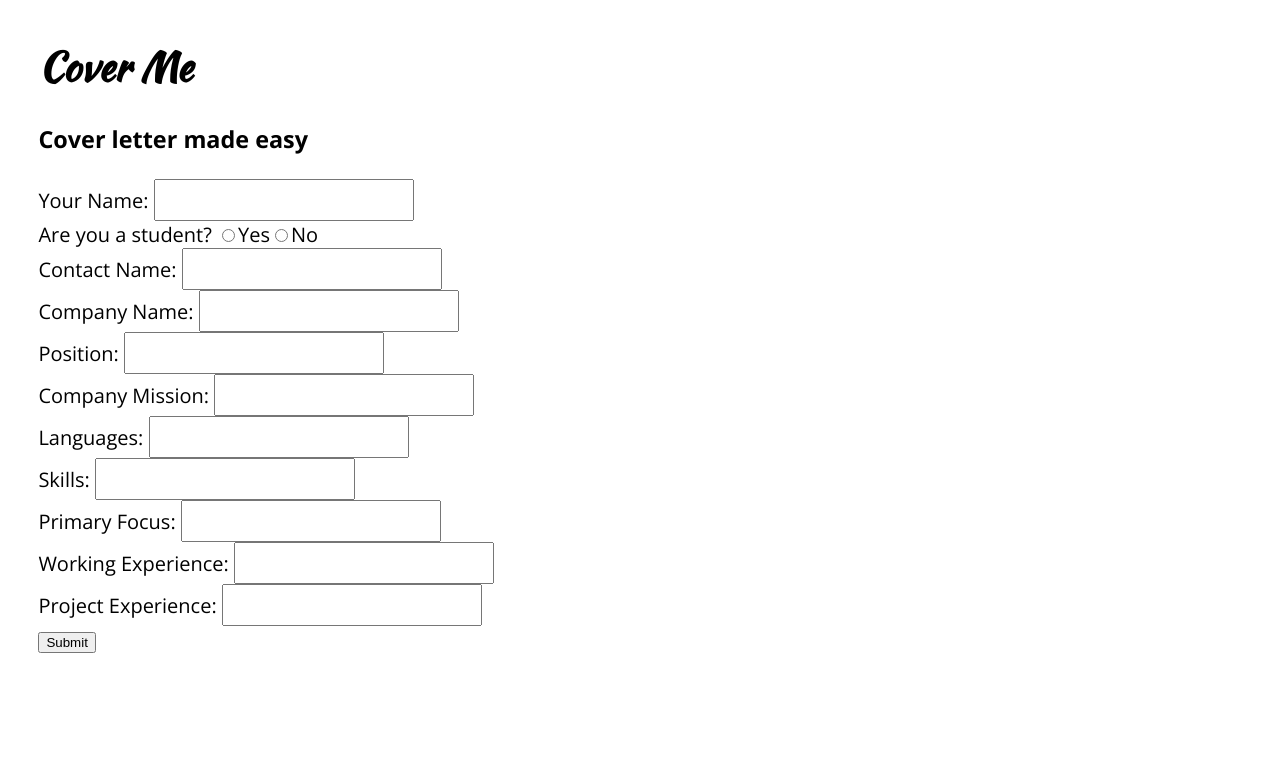
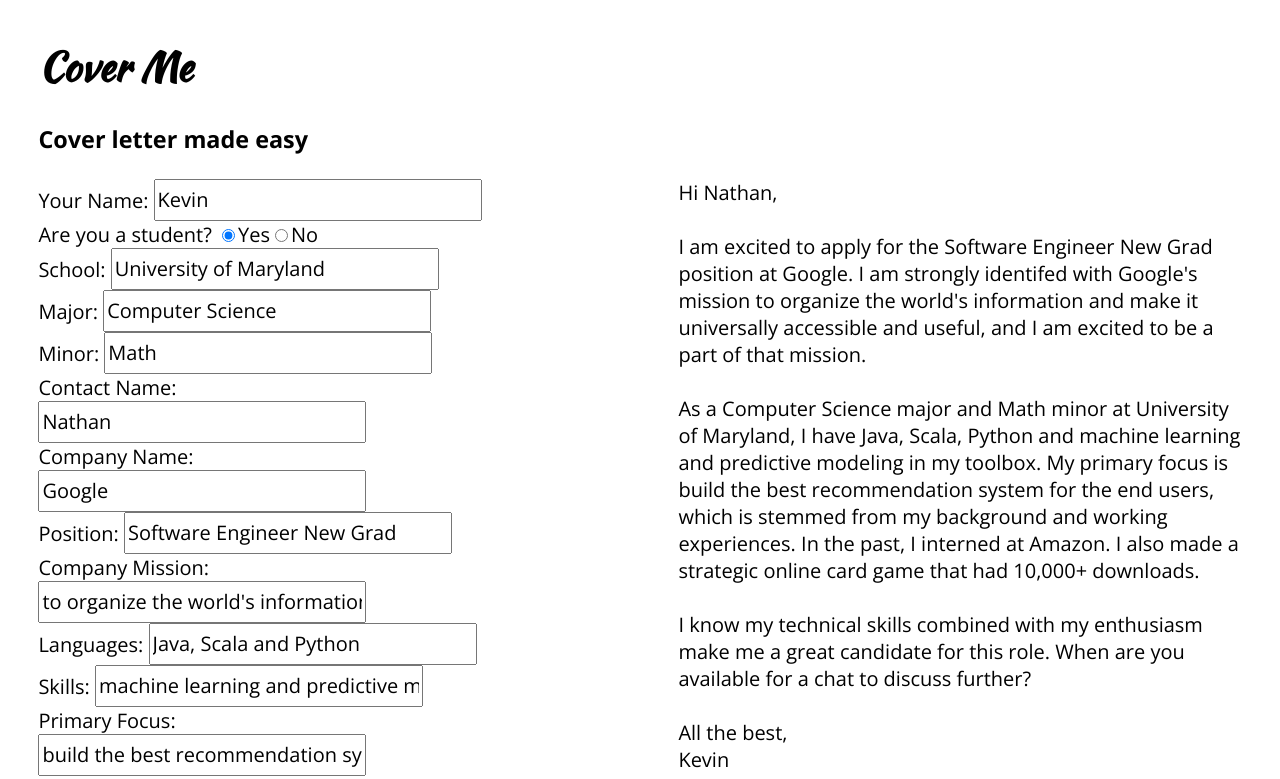
Before and after one commit to katie-truong/cover-me, a React (Create React App) app in the folder client/: page / in a window 1280 px wide. Shown: the top 779 px of the page. Built offline with nearby package versions, Linux system fonts and the light colour scheme.

Commit message:
Add initial state

```diff
--- a/client/src/App.js
+++ b/client/src/App.js
@@ -7,7 +7,37 @@ class App extends React.Component {
   constructor() {
     super();
     this.state = {
-      data: '',
+      data: {
+				yourName: 'Kevin',
+				student: 'true',
+				contactName: 'Nathan',
+				howWeMet: '',
+        companyName: 'Google',
+        companyCategory: [
+            {value: '', displayValue: ''},
+            {value: 'bigN', displayValue: 'Big N'},
+            {value: 'finTech', displayValue: 'FinTech'},
+            {value: 'healthcare', displayValue: 'Health Care'},
+            {value: 'edu', displayValue: 'Education'},
+            {value: 'service', displayValue: 'Service'},
+            {value: 'ecommerce', displayValue: 'E-Commerce'},
+            {value: 'non-tech', displayValue: 'Non Tech'}
+				],
+				position: 'Software Engineer New Grad',
+				companyMission: `to organize the world's information and make it universally accessible and useful`,
+				school: 'University of Maryland',
+				major: 'Computer Science',
+				minor: 'Math',
+				title: '',
+        languages: 'Java, Scala, Python',
+				skills: 'machine learning and predictive modeling',
+				primaryFocus: 'build the best recommendation system for the end users',
+        workingExperience: 'interned at Amazon',
+        projectExperience: 'made a strategic online card game that had 10,000+ downloads',
+        phoneNumber: '',
+				websiteLink: '',
+				submit: 'True'
+    	},
       submit: ''
     };
     this.handleSubmitButtonClick = this.handleSubmitButtonClick.bind(this);
--- a/client/src/Form.js
+++ b/client/src/Form.js
@@ -6,11 +6,11 @@ class Form extends React.Component {
     constructor () {
       super();
       this.state = {
-				yourName: '',
-				student: '',
-				contactName: '',
+				yourName: 'Kevin',
+				student: 'true',
+				contactName: 'Nathan',
 				howWeMet: '',
-        companyName: '',
+        companyName: 'Google',
         companyCategory: [
             {value: '', displayValue: ''},
             {value: 'bigN', displayValue: 'Big N'},
@@ -21,24 +21,30 @@ class Form extends React.Component {
             {value: 'ecommerce', displayValue: 'E-Commerce'},
             {value: 'non-tech', displayValue: 'Non Tech'}
 				],
-				position: '',
-				companyMission: ``,
-				school: '',
-				major: '',
-				minor: '',
+				position: 'Software Engineer New Grad',
+				companyMission: `to organize the world's information and make it universally accessible and useful`,
+				school: 'University of Maryland',
+				major: 'Computer Science',
+				minor: 'Math',
 				title: '',
-        languages: '',
-				skills: '',
-				primaryFocus: '',
-        workingExperience: '',
-        projectExperience: '',
+        languages: 'Java, Scala, Python',
+				skills: 'machine learning and predictive modeling',
+				primaryFocus: 'build the best recommendation system for the end users',
+        workingExperience: 'interned at Amazon',
+        projectExperience: 'made a strategic online card game that had 10,000+ downloads',
         phoneNumber: '',
 				websiteLink: '',
-				submit: ''
+				submit: 'True'
     	};
 			this.handleChange = this.handleChange.bind(this);
 			this.handleSubmit = this.handleSubmit.bind(this);
-    }
+		}
+
+		componentDidMount() {
+			this.setState({
+				submit: 'True'
+			})
+		}
 
     handleChange (event) {
 			// this.props.onUpdate(event.target.value);
@@ -83,13 +89,13 @@ class Form extends React.Component {
 			let studentRender = null;
 			if (this.state.student === 'true') {
 				studentRender = 	<div>
-				<div>
+				<div className="section">
 					<label>School: </label>
 					<input
 						className="textField"
 						type="text"
 						name="school"
-						// defaultValue="University of Maryland"
+						defaultValue="University of Maryland"
 						onChange={this.handleChange} />
 				</div>
 
@@ -99,7 +105,7 @@ class Form extends React.Component {
 						className="textField"
 						type="text"
 						name="major"
-						// defaultValue="Computer Science"
+						defaultValue="Computer Science"
 						onChange={this.handleChange} />
 				</div>
 
@@ -109,7 +115,7 @@ class Form extends React.Component {
 						className="textField"
 						type="text"
 						name="minor"
-						// defaultValue="Math"
+						defaultValue="Math"
 						onChange={this.handleChange} />
 				</div>
 			</div>
@@ -135,7 +141,7 @@ class Form extends React.Component {
 								type="text"
 								name="yourName"
 								onChange={this.handleChange}
-								// defaultValue="Kevin"
+								defaultValue="Kevin"
 								value={this.state.name}/>
 						</div>
 
@@ -174,7 +180,7 @@ class Form extends React.Component {
 								type="text"
 								name="contactName"
 								onChange={this.handleChange}
-								// defaultValue="Nathan"
+								defaultValue="Nathan"
 								value={this.state.contactName}/>
 						</div>
 
@@ -191,7 +197,7 @@ class Form extends React.Component {
 								name="companyName"
 								onChange={this.handleChange}
 								value={this.props.companyName}
-								// defaultValue="Google"
+								defaultValue="Google"
 							/>
 						</div>
 
@@ -212,7 +218,7 @@ class Form extends React.Component {
 								name="position"
 								onChange={this.handleChange}
 								value={this.props.position}
-								// defaultValue="Software Engineer"
+								defaultValue="Software Engineer New Grad"
 							/>
 						</div>
 
@@ -224,7 +230,7 @@ class Form extends React.Component {
 								name="companyMission"
 								onChange={this.handleChange}
 								value={this.props.companyMission}
-								// defaultValue="to organize the world's information and make it universally accessible and useful"
+								defaultValue="to organize the world's information and make it universally accessible and useful"
 							/>
 						</div>
 
@@ -234,7 +240,8 @@ class Form extends React.Component {
 								className="textField"
 								type="text"
 								name="languages"
-								onChange={this.handleChange} />
+								onChange={this.handleChange}
+								defaultValue="Java, Scala and Python" />
 						</div>
 
 						<div className="section">
@@ -243,7 +250,8 @@ class Form extends React.Component {
 								className="textField"
 								type="text"
 								name="skills"
-								onChange={this.handleChange} />
+								onChange={this.handleChange}
+								defaultValue="machine learning and predictive modeling"/>
 						</div>
 
 						<div className="section">
@@ -252,6 +260,7 @@ class Form extends React.Component {
 								className="textField"
 								type="text"
 								name="primaryFocus"
+								defaultValue="build the best recommendation system for the end users"
 								onChange={this.handleChange} />
 						</div>
 
@@ -261,6 +270,7 @@ class Form extends React.Component {
 								className="textField"
 								type="text"
 								name="workingExperience"
+								defaultValue="interned at Amazon"
 								onChange={this.handleChange} />
 						</div>
 
@@ -270,6 +280,7 @@ class Form extends React.Component {
 								className="textField"
 								type="text"
 								name="projectExperience"
+								defaultValue="made a strategic online card game that had over 10,000 downloads"
 								onChange={this.handleChange} />
 						</div>
 
--- a/client/src/Message.js
+++ b/client/src/Message.js
@@ -2,10 +2,25 @@ import React from 'react';
 
 
 class Message extends React.Component {
+
+    constructor(props) {
+        super(props);
+        this.state = {
+            submit: "True"
+        }
+    }
+
+    componentDidMount() {
+        this.setState({
+            submit: this.props.data.submit
+        })
+    }
+
     render() {
         let toWhom = "";
         let introduceTitle = "";
         let minorRender = "";
+        let primaryFocus = "";
         if (this.props.data) {
             if (this.props.data.contactName === "") {
                 let choices = [`there`, `team`, `${this.props.data.companyName}`]
@@ -26,19 +41,37 @@ class Message extends React.Component {
                 introduceTitle = `${this.props.data.title}`
             }
         }
-        console.log(this.props.data)
-        let MessageRender = null
-        if (this.props.data.submit === 'True') {
-            MessageRender = <div>
+        // let MessageRender = null
+        // if (this.props.data.submit === 'True') {
+        //     MessageRender = <div>
+        //         Hi {toWhom}, <br></br>
+        //         <br></br>
+        //         I am excited to apply for the {this.props.data.position} at {this.props.data.companyName}.
+        //         I am strongly identifed with {this.props.data.companyName}'s mission {this.props.data.companyMission},
+        //         and I am excited to be a part of that mission.<br></br>
+        //         <br></br>
+        //         As a {introduceTitle}, I have {this.props.data.languages} and {this.props.data.skills} in my toolbox.
+        //         My primary focus is {this.props.data.primaryFocus}, which is stemmed from my background and working experiences.
+        //         In the past, I {this.props.data.workingExperience}. I also {this.props.data.projectExperience}.<br></br>
+        //         <br></br>
+        //         I know my technical skills combined with my enthusiasm make me a great candidate for this role.
+        //         When are you available for a chat to discuss further?<br></br>
+        //         <br></br>
+        //         All the best,<br></br>
+        //         {this.props.data.yourName}
+        //     </div>
+        // }
+        return(
+            <div>
                 Hi {toWhom}, <br></br>
                 <br></br>
-                I am excited to apply for the {this.props.data.position} at {this.props.data.companyName}.
+                I am excited to apply for the {this.props.data.position} position at {this.props.data.companyName}.
                 I am strongly identifed with {this.props.data.companyName}'s mission {this.props.data.companyMission},
                 and I am excited to be a part of that mission.<br></br>
                 <br></br>
                 As a {introduceTitle}, I have {this.props.data.languages} and {this.props.data.skills} in my toolbox.
                 My primary focus is {this.props.data.primaryFocus}, which is stemmed from my background and working experiences.
-                In the past, I {this.props.data.workingExperience} and {this.props.data.projectExperience}.<br></br>
+                In the past, I {this.props.data.workingExperience}. I also {this.props.data.projectExperience}.<br></br>
                 <br></br>
                 I know my technical skills combined with my enthusiasm make me a great candidate for this role.
                 When are you available for a chat to discuss further?<br></br>
@@ -46,9 +79,6 @@ class Message extends React.Component {
                 All the best,<br></br>
                 {this.props.data.yourName}
             </div>
-        }
-        return(
-            <div>{MessageRender}</div>
         )
     }
 }
--- a/client/src/css/App.css
+++ b/client/src/css/App.css
@@ -3,6 +3,7 @@
 h1 {
   font-family: 'Kaushan Script', cursive, serif;
 }
+
 
 .body {
   margin: 3vw;
@@ -10,6 +11,7 @@ h1 {
   font-size: 20px;
 }
 
+
 .main {
   display: flex;
 }
--- a/client/src/css/Form.css
+++ b/client/src/css/Form.css
@@ -1,10 +1,15 @@
 .mainForm {
+    max-width: 36vw;
+    margin-right: 15vw;
+}
 
+div.section {
+    width: 35vw;
 }
 
 .textField {
     height: 36px;
-    /* width: auto; */
+    width: 25vw;
     font-family: 'Open Sans', serif;
     font-size: 20px;
-}
+  }
```
